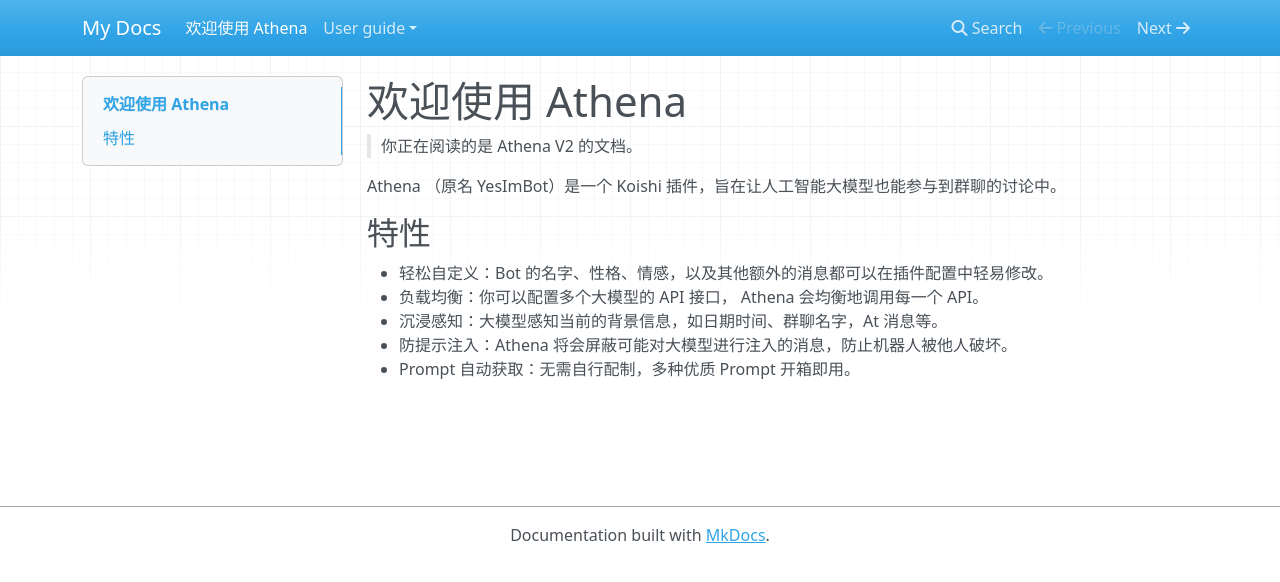
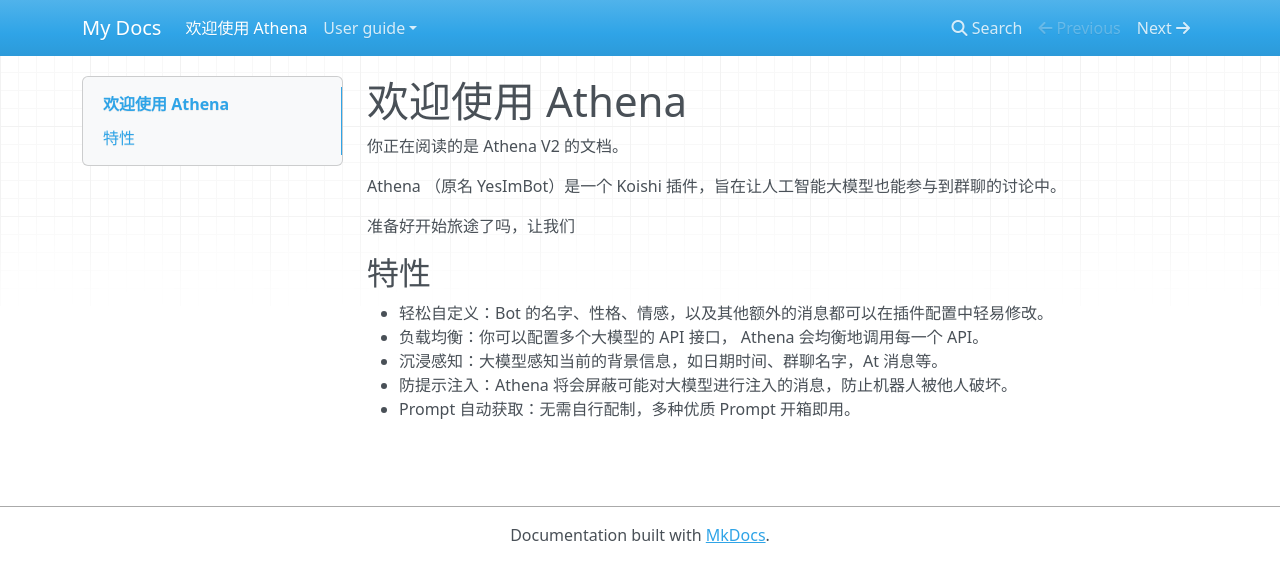
Before and after one commit to HydroGest/AthenaDocsNG, an MkDocs documentation site: the page built from docs/index.md, in a window 1280 px wide. Shown: the top 582 px of the page. Built offline with MkDocs 1.6.1, drawn with Linux system fonts in a browser that asks for light colours; nearby versions of some CDN libraries.

Commit message:
docs/index.md updated from https://stackedit.cn/

```diff
--- a/docs/index.md
+++ b/docs/index.md
@@ -1,8 +1,10 @@
 # 欢迎使用 Athena
 
-> 你正在阅读的是 Athena V2 的文档。
+ 你正在阅读的是 Athena V2 的文档。
 
 Athena （原名 YesImBot）是一个 Koishi 插件，旨在让人工智能大模型也能参与到群聊的讨论中。
+
+准备好开始旅途了吗，让我们
 
 ## 特性
 - 轻松自定义：Bot 的名字、性格、情感，以及其他额外的消息都可以在插件配置中轻易修改。
```
Also changed, not shown: other parts of docs/index.md (+3 -0 lines).
